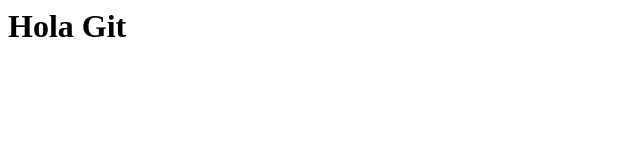
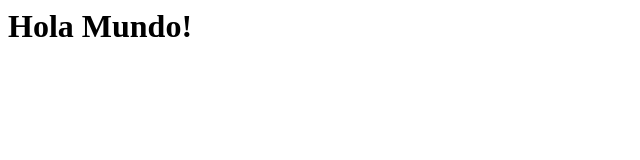
Before and after one commit to monicaemoz/LemoncodeJS, a website built with Parcel: page modulo_0/src/index.html in a window 1280 px wide. Shown: the whole page, without its empty margins (0-640 px from the left). Built offline with nearby package versions, Linux system fonts and the light colour scheme.

Commit message:
cambiando el index.html

```diff
--- a/modulo_0/src/index.html
+++ b/modulo_0/src/index.html
@@ -1,6 +1,6 @@
 <html>
   <body>
-    <h1>Hola Git</h1>
+    <h1>Hola Mundo!</h1>
     <script src="./index.js"></script>
   </body>
 </html>
```
